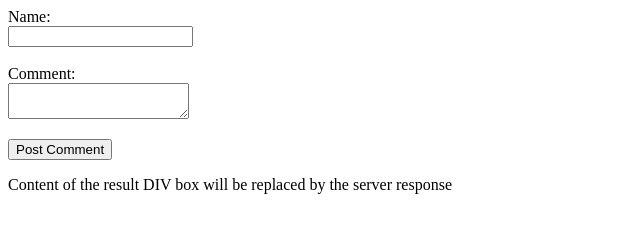
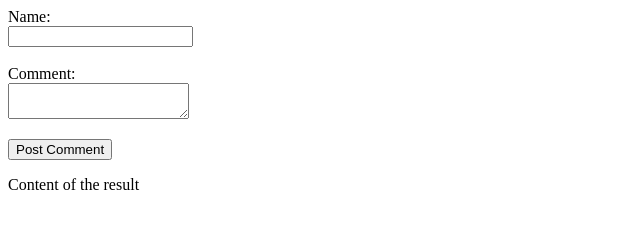
Before and after one commit to snehams29/ajax, a plain HTML site: page postcomment.html in a window 1280 px wide. Shown: the whole page, without its empty margins (0-640 px from the left). Drawn offline with Linux system fonts and the light colour scheme.

Commit message:
Update postcomment.html

```diff
--- a/postcomment.html
+++ b/postcomment.html
@@ -39,7 +39,7 @@ function postComment() {
         <p><button type="button" onclick="postComment()">Post Comment</button></p>
     </form>
     <div id="result">
-        <p>Content of the result DIV box will be replaced by the server response</p>
+        <p>Content of the result </p>
     </div>
 </body>
 </html>
```
